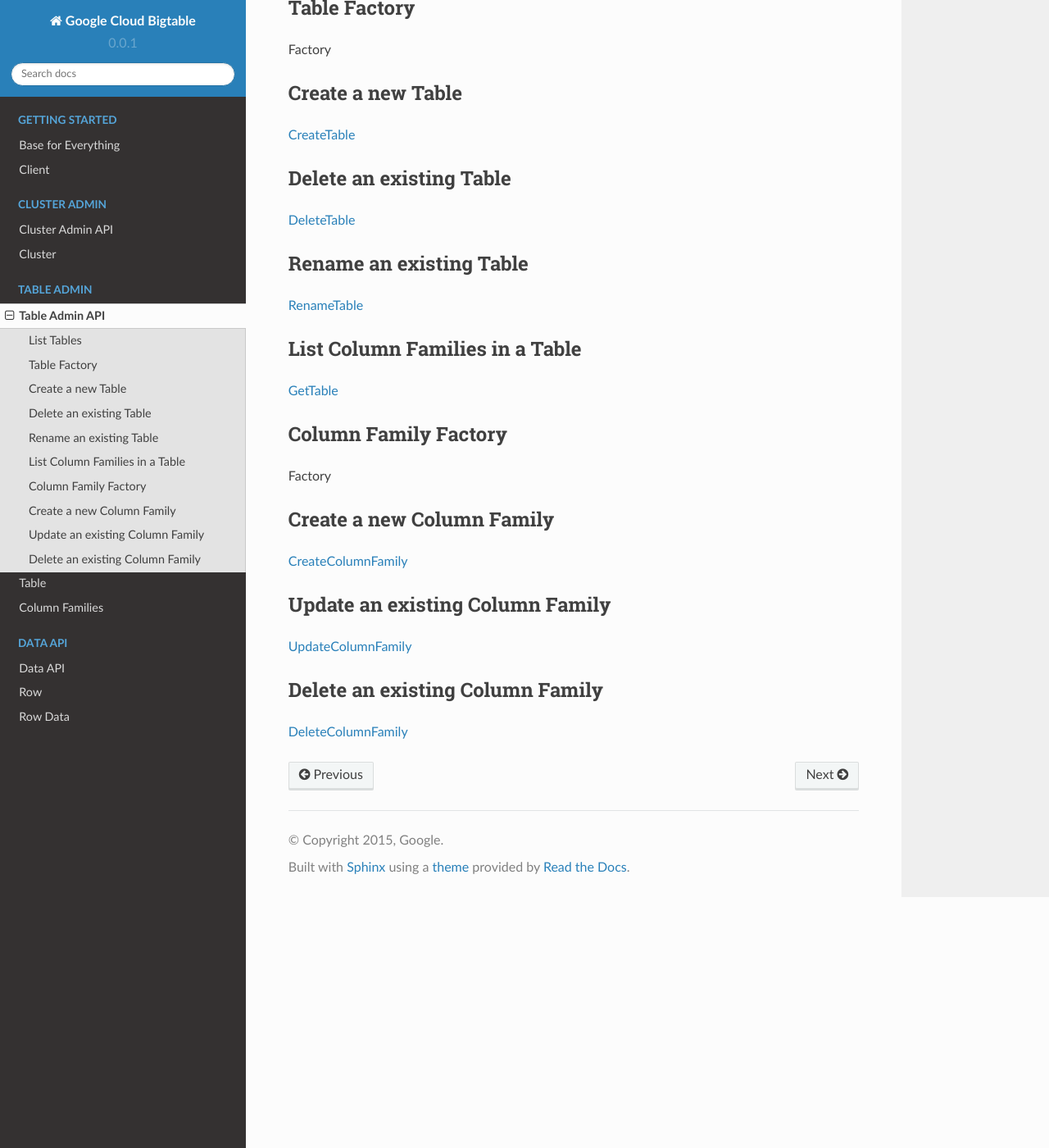
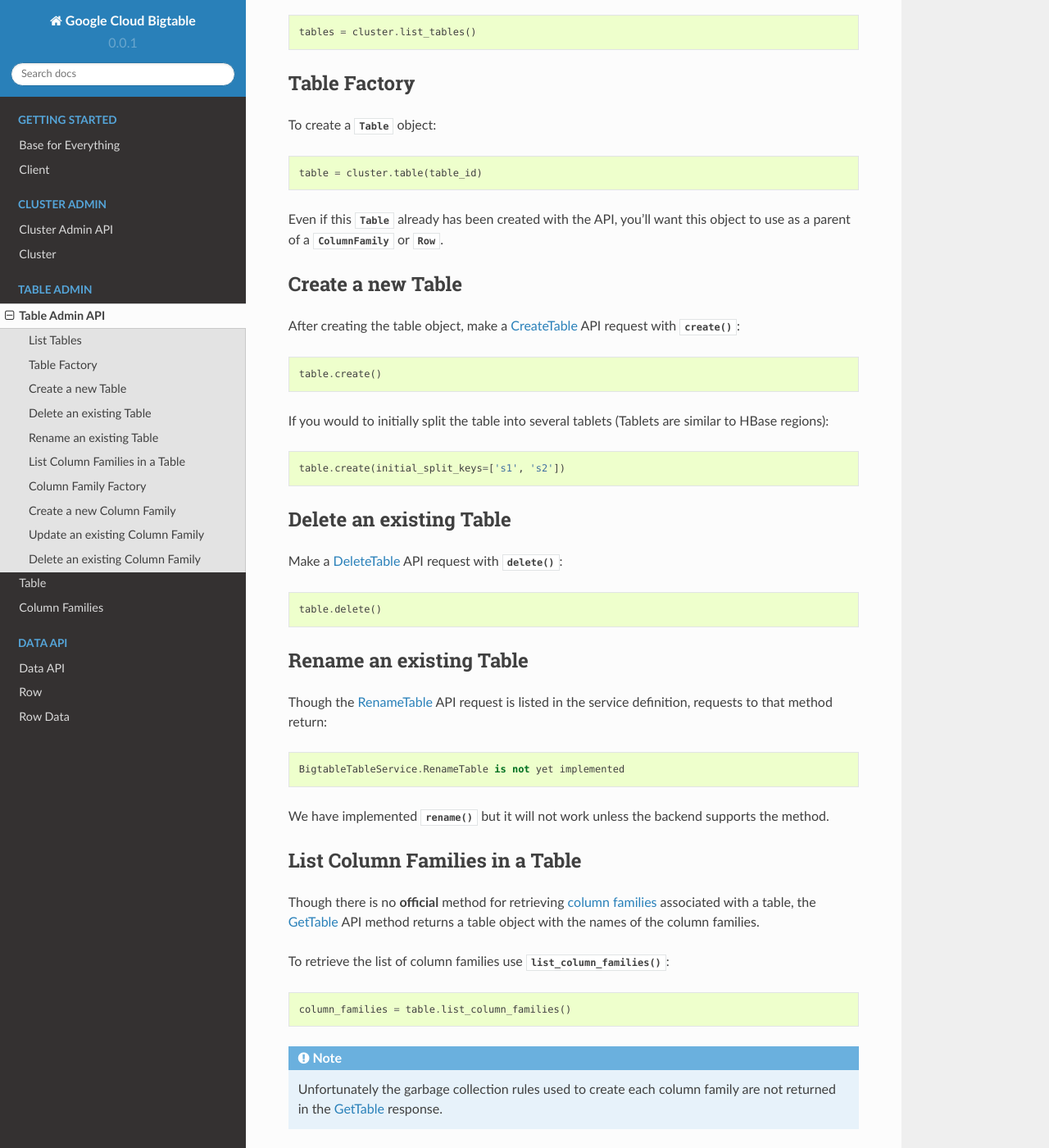
Before and after one commit to dhermes/gcloud-python-bigtable, a Sphinx documentation site: the page built from docs/table-api.rst, in a window 1280 px wide and 1400 px high, scrolled down 344 px. Shown: the whole window at 82% size. Built offline with Sphinx 7.4.7 and the Read the Docs theme 2.0.0, drawn with Linux system fonts in a browser that asks for light colours; the version number is read from the project's files by our own code; some of the changed text lies outside the part shown.

Commit message:
Documenting API methods on Table.

```diff
--- a/docs/table-api.rst
+++ b/docs/table-api.rst
@@ -8,32 +8,84 @@ a table.
 List Tables
 -----------
 
-`ListTables`_
+If you want a comprehensive list of all existing tables in a cluster, make a
+`ListTables`_ API request with
+:meth:`Cluster.list_tables() <gcloud_bigtable.cluster.Cluster.list_tables>`:
+
+.. code:: python
+
+    tables = cluster.list_tables()
 
 Table Factory
 -------------
 
-Factory
+To create a :class:`Table <gcloud_bigtable.table.Table>` object:
+
+.. code:: python
+
+    table = cluster.table(table_id)
+
+Even if this :class:`Table <gcloud_bigtable.table.Table>` already
+has been created with the API, you'll want this object to use as a
+parent of a :class:`ColumnFamily <gcloud_bigtable.column_family.ColumnFamily>`
+or :class:`Row <gcloud_bigtable.row.Row>`.
 
 Create a new Table
 ------------------
 
-`CreateTable`_
+After creating the table object, make a `CreateTable`_ API request
+with :meth:`create() <gcloud_bigtable.table.Table.create>`:
+
+.. code:: python
+
+    table.create()
+
+If you would to initially split the table into several tablets (Tablets are
+similar to HBase regions):
+
+.. code:: python
+
+    table.create(initial_split_keys=['s1', 's2'])
 
 Delete an existing Table
 ------------------------
 
-`DeleteTable`_
+Make a `DeleteTable`_ API request with
+:meth:`delete() <gcloud_bigtable.table.Table.delete>`:
+
+.. code:: python
+
+    table.delete()
 
 Rename an existing Table
 ------------------------
 
-`RenameTable`_
+Though the `RenameTable`_ API request is listed in the service
+definition, requests to that method return::
+
+    BigtableTableService.RenameTable is not yet implemented
+
+We have implemented :meth:`rename() <gcloud_bigtable.table.Table.rename>`
+but it will not work unless the backend supports the method.
 
 List Column Families in a Table
 -------------------------------
 
-`GetTable`_
+Though there is no **official** method for retrieving `column families`_
+associated with a table, the `GetTable`_ API method returns a
+table object with the names of the column families.
+
+To retrieve the list of column families use
+:meth:`list_column_families() <gcloud_bigtable.table.Table.list_column_families>`:
+
+.. code:: python
+
+    column_families = table.list_column_families()
+
+.. note::
+
+    Unfortunately the garbage collection rules used to create each column family
+    are not returned in the `GetTable`_ response.
 
 Column Family Factory
 ---------------------
@@ -63,3 +115,4 @@ Delete an existing Column Family
 .. _CreateColumnFamily: https://github.com/GoogleCloudPlatform/cloud-bigtable-client/blob/f4d922bb950f1584b30f9928e84d042ad59f5658/bigtable-protos/src/main/proto/google/bigtable/admin/table/v1/bigtable_table_service.proto#L61-L63
 .. _UpdateColumnFamily: https://github.com/GoogleCloudPlatform/cloud-bigtable-client/blob/f4d922bb950f1584b30f9928e84d042ad59f5658/bigtable-protos/src/main/proto/google/bigtable/admin/table/v1/bigtable_table_service.proto#L66-L68
 .. _DeleteColumnFamily: https://github.com/GoogleCloudPlatform/cloud-bigtable-client/blob/f4d922bb950f1584b30f9928e84d042ad59f5658/bigtable-protos/src/main/proto/google/bigtable/admin/table/v1/bigtable_table_service.proto#L71-L73
+.. _column families: https://cloud.google.com/bigtable/docs/schema-design#column_families_and_column_qualifiers
```
